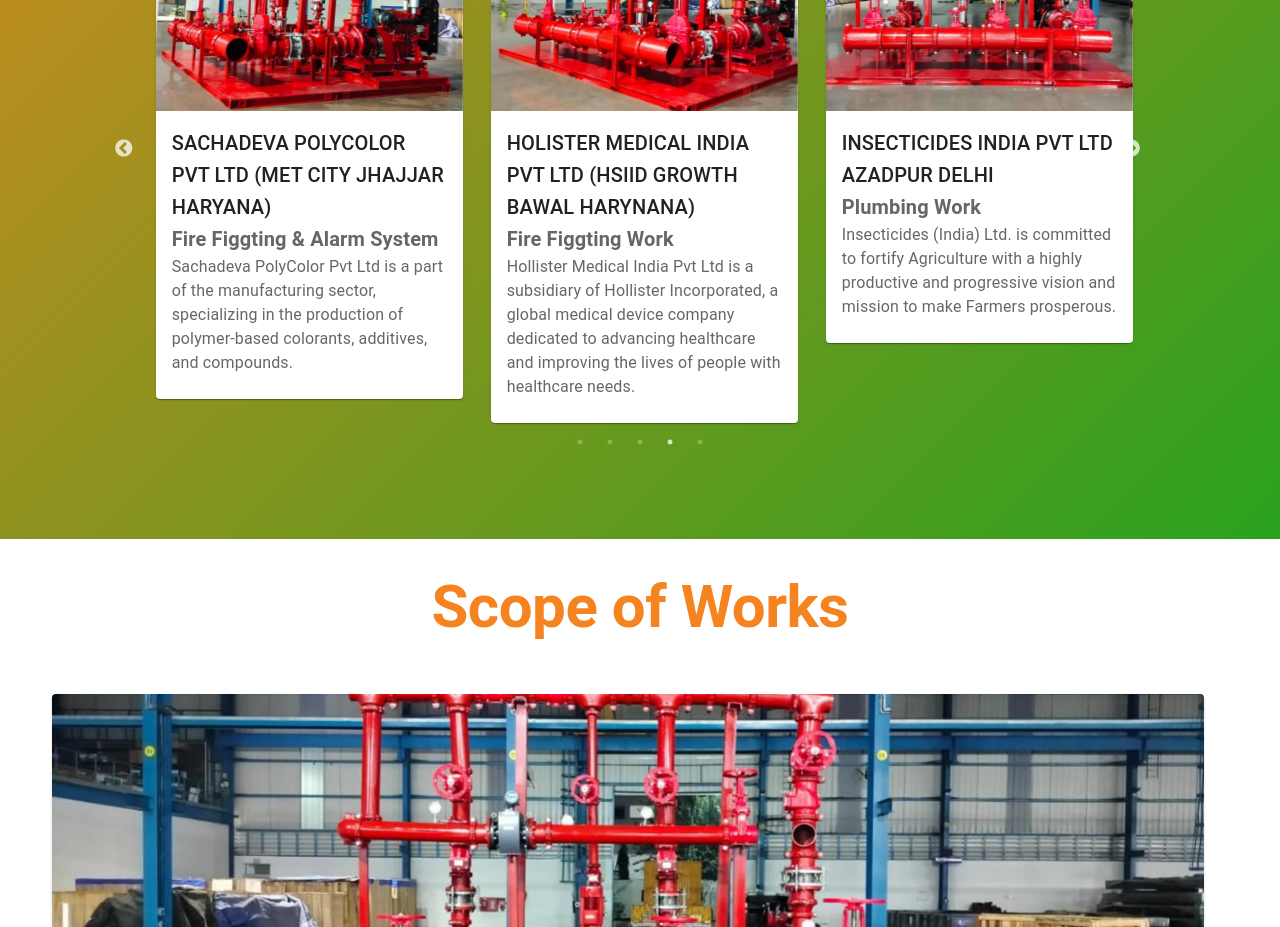
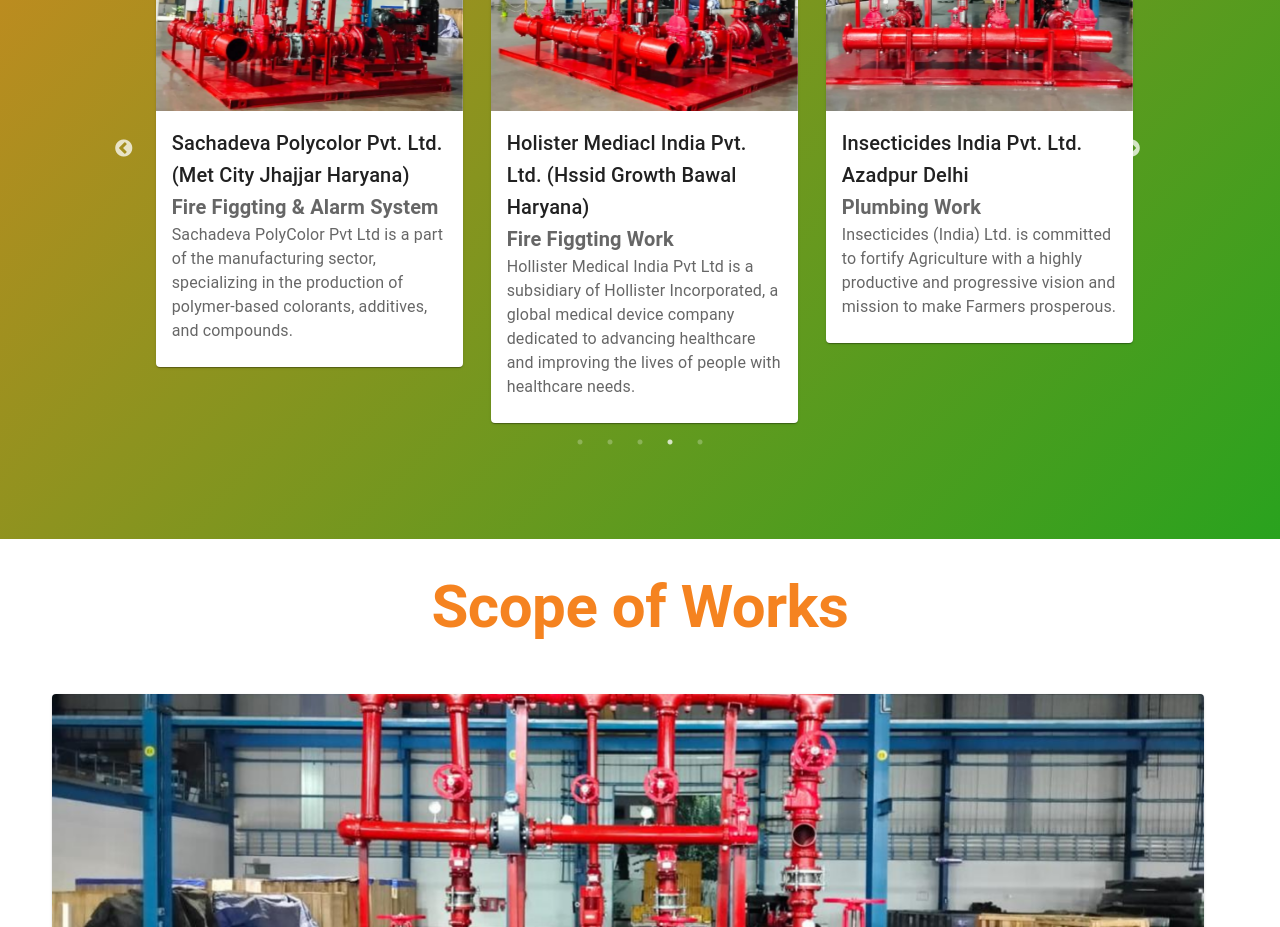
Before and after one commit to ShivSahay/jvtech-projects, a React (Create React App) app: page / in a window 1280 px wide. Shown: the part 2920-3847 px from the top of the page. Built offline with nearby package versions, Linux system fonts and the light colour scheme.

Commit message:
home card captilize

```diff
--- a/src/Home.js
+++ b/src/Home.js
@@ -41,7 +41,7 @@
 const testimonialsData = [
   {
     id: 1,
-    name: "INSECTICIDES INDIA PVT LTD AZADPUR DELHI",
+    name: "Insecticides India Pvt. Ltd. Azadpur Delhi",
     designation: "Plumbing Work",
     image: image1,
     message:
@@ -49,7 +49,7 @@
   },
   {
     id: 2,
-    name: "RADHEY BIO.TECH PVT. LTD. (KAMDHENU GROUP)",
+    name: "Radhey Bio.Tech Pvt. Ltd. (Kamdhenu Group)",
     designation: "Plumbing Work",
     image: image2,
     message:
@@ -57,7 +57,7 @@
   },
   {
     id: 3,
-    name: "SLEEK BRAKE PRODUCTS (SAMPLA BAHADURGRAHHARYANA)",
+    name: "Sleek Brake Products (Sampla Bahadurgrah Haryana)",
     designation: "Fire Figgting Work",
     image: image3,
     message:
@@ -65,7 +65,7 @@
   },
   {
     id: 4,
-    name: "SACHADEVA POLYCOLOR PVT LTD (MET CITY JHAJJAR HARYANA)",
+    name: "Sachadeva Polycolor Pvt. Ltd. (Met City Jhajjar Haryana)",
     designation: "Fire Figgting & Alarm System",
     image: image4,
     message:
@@ -73,7 +73,7 @@
   },
   {
     id: 5,
-    name: "HOLISTER MEDICAL INDIA PVT LTD (HSIID GROWTH BAWAL HARYNANA)",
+    name: "Holister Mediacl India Pvt. Ltd. (Hssid Growth Bawal Haryana)",
     designation: "Fire Figgting Work",
     image: image5,
     message:
```
